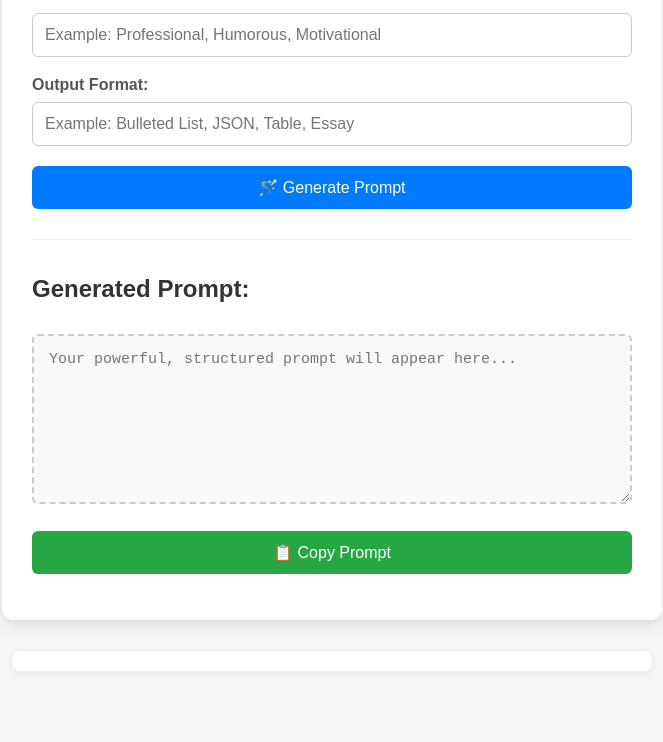
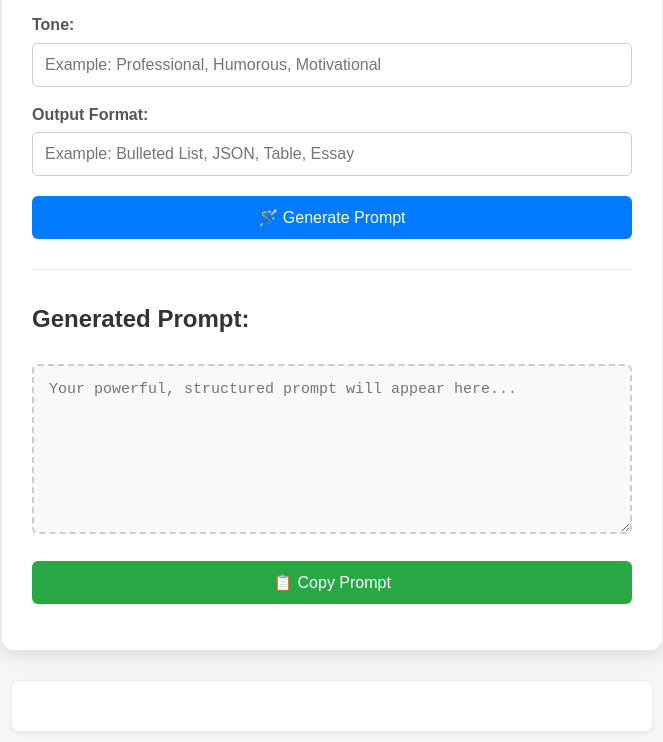
Before and after one commit to nancysocialsolutions1310-cyber/AI-Prompt-Wizard, a plain HTML site: page index.html in a window 1280 px wide. Shown: the part 590-1332 px from the top of the page, without its empty margins (308-971 px from the left). Before the commit the page ends 1272 px from the top, so only its background shows below. Drawn offline with Linux system fonts and the light colour scheme.

Commit message:
Update styles.css

```diff
--- a/styles.css
+++ b/styles.css
@@ -135,14 +135,27 @@ hr {
     /* कंटेनर के समान सफेद बैकग्राउंड */
     background-color: #fff;
     border: 1px solid #eee; /* हल्की बॉर्डर */
-    color: #333; /* टेक्स्ट कलर (अगर विज्ञापन कोड कोई टेक्स्ट डिस्प्ले करे) */
+    color: #333;
     text-align: center;
-    padding: 10px 0;
+
+    /* पेडिंग को एडजस्ट करें या हटा दें,
+       विज्ञापन खुद ही स्पेस लेगा */
+    padding: 0; /* डायनामिक साइज़िंग के लिए इसे 0 कर दें */
+
     margin: 10px auto;
-    width: 90%;
-    max-width: 640px;
+    /* चौड़ाई को 100% पर सेट करें ताकि यह पैरेंट कंटेनर में फिट हो जाए */
+    width: 100%;
+    max-width: 640px; /* अधिकतम चौड़ाई को बनाए रखें */
+
+    /* ऊँचाई (Height) को **सेट न करें**।
+       विज्ञापन की सामग्री (Ad Content) इसे निर्धारित करेगी। */
+    min-height: 50px; /* वैकल्पिक: न्यूनतम ऊँचाई सेट कर सकते हैं ताकि खाली होने पर भी थोड़ा स्पेस दिखे */
+
     border-radius: 8px;
-    box-shadow: 0 2px 5px rgba(0, 0, 0, 0.05); /* हल्की शैडो */
+    box-shadow: 0 2px 5px rgba(0, 0, 0, 0.05);
+
+    /* यह महत्वपूर्ण है: overflow को hidden रखें ताकि लेआउट प्रभावित न हो */
+    overflow: hidden;
 }
 
 
```
